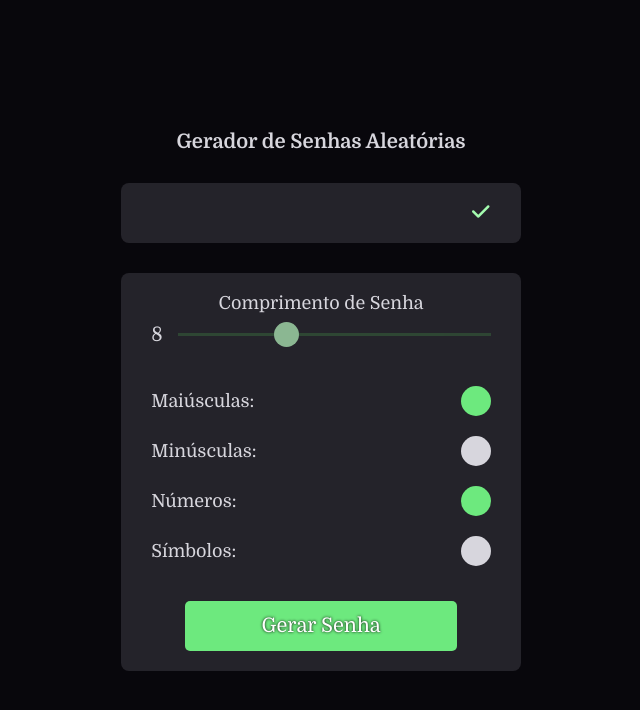
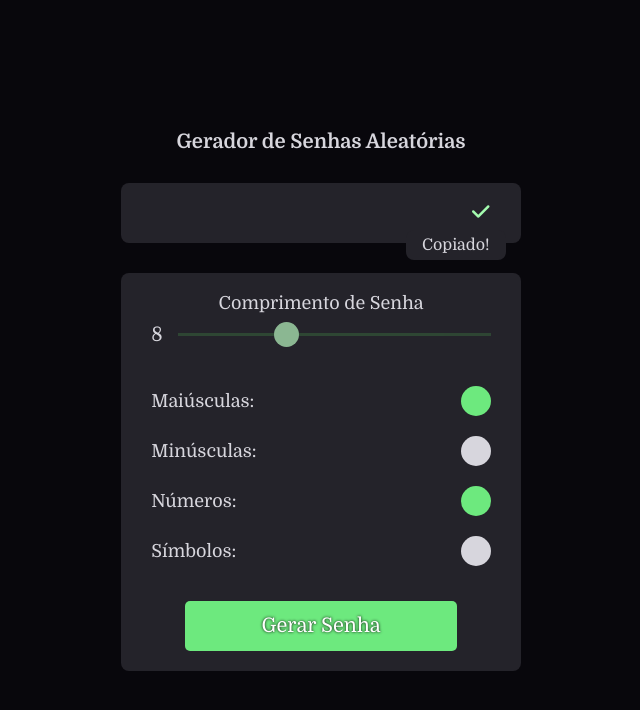
Before and after one commit to cleibson-nenesio/gerador-de-senhas-aleatorias, a plain HTML site: page index.html in a window 1280 px wide. Both pictures are taken after a click on the button 799 px from the left and 212 px from the top of the page. Shown: the whole page, without its empty margins (319-959 px from the left). Drawn offline with Linux system fonts and the light colour scheme.

Commit message:
Adicionada representação de cópia

```diff
--- a/index.html
+++ b/index.html
@@ -19,6 +19,10 @@
 
     <body>
         <div class="main-container">
+            <div class="notificacao-de-copiado " id="copy-notification">
+                Copiado!
+            </div>
+
             <h1>Gerador de Senhas Aleatórias</h1>
 
             <div class="container-senha">
--- a/src/css/style.css
+++ b/src/css/style.css
@@ -15,11 +15,30 @@ body {
     justify-content: center;
     align-items: center;
     max-width: 500px;
+    position: relative;
 }
 
 .main-container h1 {
     font-size: 2rem;
     margin-bottom: 30px;
+}
+
+.notificacao-de-copiado {
+    height: 30px;
+    width: 100px;
+    background-color: #24232A;
+    box-shadow: 0px 0px 8px -12px rgba(0, 0, 0, .75);
+    position: absolute;
+    top: 100px;
+    right: 15px;
+    display: flex;
+    justify-content: center;
+    align-items: center;
+    border-radius: 8px;
+}
+
+.hidden {
+    display: none;
 }
 
 .container-senha {
--- a/src/js/script.js
+++ b/src/js/script.js
@@ -62,7 +62,14 @@ function gerarSenha() {
 
 function copy() {
     let copyText = divSenha.value
+    let copyNotification = document.getElementById('copy-notification')
     navigator.clipboard.writeText(copyText)
+
+    copyNotification.classList.toggle('hidden')
+
+    setTimeout(() => {
+        copyNotification.classList.toggle('hidden')
+    }, 1500)
 
     icon.innerHTML = `<i class="fas fa-check"></i>`
 }
```
